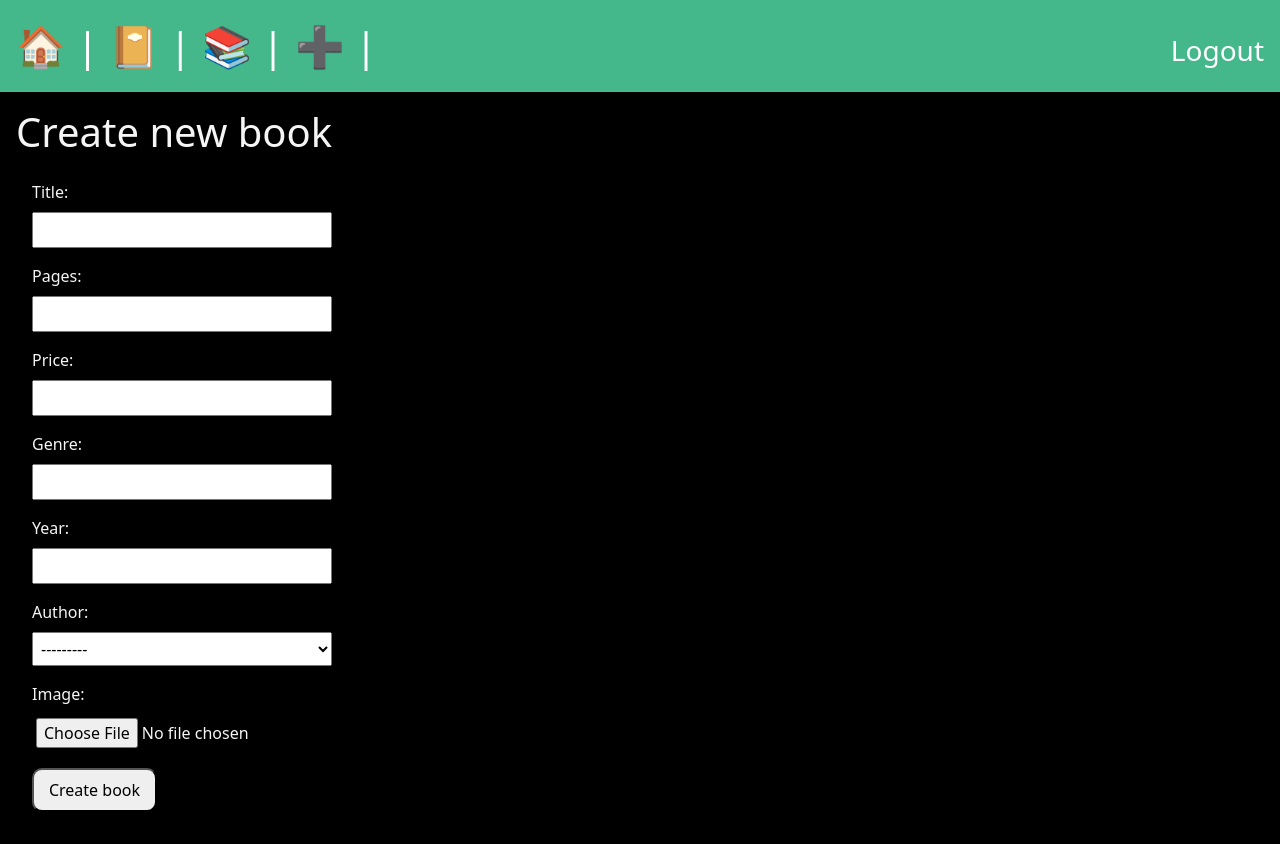
After one commit to potapchukdmytro/library_api_django_npr321, a Django app: page /books/new-book/ in a window 1280 px wide. The commit adds this page. Run offline with Django 5.2, Linux system fonts and the light colour scheme; a user stored in the database is signed in; data comes from the database, SQL or seed files in the repository; both versions use the stored data as it was after the commit.

Commit message:
login, logout, forms

```diff
--- /dev/null
+++ b/library/books/forms.py
@@ -0,0 +1,7 @@
+from django import forms
+from . import models
+
+class CreateBook(forms.ModelForm):
+    class Meta:
+        model = models.Book
+        fields = ['title', 'pages', 'price', 'genre', 'year', 'author', 'image']
--- a/library/books/models.py
+++ b/library/books/models.py
@@ -1,4 +1,5 @@
 from django.db import models
+from django.contrib.auth.models import User
 
 # Create your models here.
 class Address(models.Model):
@@ -13,11 +14,15 @@ class Author(models.Model):
     birthday = models.DateTimeField()
     address = models.OneToOneField(Address, on_delete=models.CASCADE, primary_key=True)
 
+    def __str__(self):
+        return f"{self.first_name} {self.last_name}"
+
 class Book(models.Model):
     title = models.CharField(max_length=100)
     pages = models.IntegerField()
     price = models.DecimalField(decimal_places=2, max_digits=10)
     genre = models.CharField(max_length=50)
     year = models.IntegerField()
+    image = models.ImageField(blank=True, default='book_default.jpg')
     author = models.ForeignKey(Author, on_delete=models.CASCADE, related_name='books')
-    image = models.ImageField(blank=True, default='book_default.jpg')
+    user = models.ForeignKey(User, on_delete=models.CASCADE, default=None)
--- /dev/null
+++ b/library/books/templates/books/book_new.html
@@ -0,0 +1,18 @@
+{% extends 'layout.html' %}
+
+{% block title %}
+    Book create
+{% endblock %}
+
+{% block content %}
+    <h1>Create new book</h1>
+    <form
+    class="form-with-validation"
+    method="post"
+    action="{% url 'books:new-book' %}"
+    enctype="multipart/form-data">
+        {% csrf_token %}
+        {{ form }}
+        <button class="form-submit">Create book</button>
+    </form>
+{% endblock %}
--- a/library/books/templates/books/book_page.html
+++ b/library/books/templates/books/book_page.html
@@ -18,6 +18,7 @@
             <h3>Price: {{ book.price }}</h3>
             <h3>Genre: {{ book.genre }}</h3>
             <h3>Year: {{ book.year }}</h3>
+            <h3>User: {{ book.user }}</h3>
             <h4>Author: {{ book.author.first_name }} {{ book.author.last_name }}</h4>
             <p><a href="{% url 'books:list' %}">Back</a></p>
         </div>
--- a/library/books/templates/books/books_list.html
+++ b/library/books/templates/books/books_list.html
@@ -22,6 +22,7 @@
                     </a>
                 </h2>
                 <p>{{ book.price }}</p>
+                <p>Added by {{ book.user }}</p>
             </div>
             {% endfor %}
         </div>
--- a/library/books/urls.py
+++ b/library/books/urls.py
@@ -5,5 +5,6 @@ app_name = "books"
 
 urlpatterns = [
     path('', views.books_list, name="list"),
+    path('new-book/', views.book_new, name="new-book"),
     path('<int:id>', views.book_page, name="page")
 ]
--- a/library/books/views.py
+++ b/library/books/views.py
@@ -1,5 +1,7 @@
-from django.shortcuts import render
+from django.shortcuts import render, redirect
 from .models import Book
+from django.contrib.auth.decorators import login_required
+from . import forms
 
 # Create your views here.
 def books_list(request):
@@ -9,3 +11,16 @@ def books_list(request):
 def book_page(request, id):
     book = Book.objects.get(id=id)
     return render(request, 'books/book_page.html', { 'book': book })
+
+@login_required(login_url="/users/login")
+def book_new(request):
+    if request.method == "POST":
+        form = forms.CreateBook(request.POST, request.FILES)
+        if form.is_valid():
+            newbook = form.save(commit=False)
+            newbook.user = request.user
+            newbook.save()
+            return redirect("books:list")
+    else:
+        form = forms.CreateBook()
+    return render(request, 'books/book_new.html', { 'form': form })
--- a/library/static/css/style.css
+++ b/library/static/css/style.css
@@ -66,7 +66,7 @@ a:hover {
     gap: 0.5rem;
 }
 
-.form-with-validation input {
+.form-with-validation input, select {
     padding: 0.25rem;
     max-width: 300px;
 }
@@ -115,3 +115,21 @@ a:hover {
     display: flex;
     justify-content: space-between;
 }
+
+.logout {
+    display: inline-block;
+}
+
+.logout-button {
+    background-color: rgb(0, 0, 0, 0);
+    border: none;
+}
+
+.nav-auth {
+    color: white;
+    font-size: 0.7em;
+}
+
+.logout-button:hover {
+    opacity: .85;
+}
--- a/library/templates/layout.html
+++ b/library/templates/layout.html
@@ -19,13 +19,27 @@
             <div>
                 <a href="/">🏠</a> |
                 <a href="/about">📔</a> |
-                <a href="{% url 'books:list' %}">📚</a>
+                <a href="{% url 'books:list' %}">📚</a> |
+                {% if user.is_authenticated %}
+                    <a href="{% url 'books:new-book' %}">➕</a> |
+                {% endif %}
             </div>
             <div>
-                <a
-                    style="color: white; font-size: 0.7em;"
-                    href="{% url 'users:register' %}">
-                Register</a>
+                {% if not user.is_authenticated %}
+                    <a
+                        class="nav-auth"
+                        href="{% url 'users:login' %}">
+                    Login</a>
+                    <a
+                        class="nav-auth"
+                        href="{% url 'users:register' %}">
+                    Register</a>
+                {% else %}
+                    <form class="logout" action="{% url 'users:logout' %}" method="post">
+                        {% csrf_token %}
+                        <button class="logout-button nav-auth">Logout</button>
+                    </form>
+                {% endif %}
             </div>
 
         </nav>
--- a/library/users/templates/users/register.html
+++ b/library/users/templates/users/register.html
@@ -12,7 +12,7 @@
         method="post">
         {% csrf_token %}
         {{ form }}
-        <button class="form-submit">Submit</button>
+        <button class="form-submit">Regiter</button>
     </form>
 
 {% endblock %}
--- a/library/users/urls.py
+++ b/library/users/urls.py
@@ -4,5 +4,7 @@ from . import views
 app_name = "users"
 
 urlpatterns = [
-    path('register/', views.register_view, name="register")
+    path('register/', views.register_view, name="register"),
+    path('login/', views.login_view, name="login"),
+    path('logout/', views.logout_view, name="logout")
 ]
```
Also changed, not shown: library/users/templates/users/login.html (added, +21 -0 lines), library/users/views.py (+20 -1 lines), library/books/migrations/0006_book_user.py (added), library/db.sqlite3, library/media/2083_1.jpg (added), library/media/633.1800x1200w-1.480x710.png (added), library/media/633_tpCTn0v.1800x1200w-1.480x710.png (added), library/media/hp-4_color.jpg (added).
